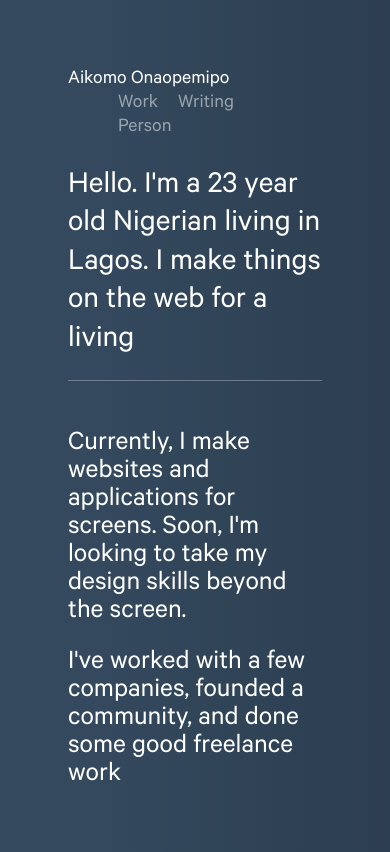
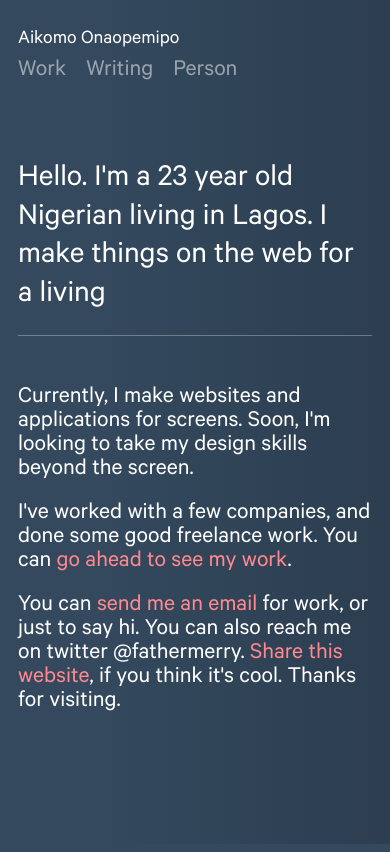
Before and after one commit to fathermerry/opemipo.com, a PHP site: page / in a window 390 px wide. Run offline with PHP 8.4, Linux system fonts and the light colour scheme.

Commit message:
Responsiveness and introduction section

```diff
--- a/css/style.less
+++ b/css/style.less
@@ -10,7 +10,6 @@ body {
     font-weight: 400;
     overflow-x: hidden;
     -webkit-font-smoothing: antialiased;
-    height: 100%;
 }
 
 *,
@@ -216,6 +215,11 @@ section {
 @blue: #5B84BE;
 @purple: #6B5BBE;
 @gray: #D8D8D8;
+//Media Queries
+@mobile: ~"all and (min-width: 320px) and (max-width: 640px)";
+@tablet: ~"all and (min-width: 320px) and (max-width: 959px)";
+@custom: ~"all and (min-width: 320px) and (max-width: 1024px)";
+@desktop: ~"all and (min-width: 960px) and (max-width: 1199px)";
 // Typography
 h1,
 .h1 {
@@ -226,6 +230,9 @@ h1,
 
 h2 {
     font-size: 28px;
+    @media @mobile {
+        font-size: 24px;
+    }
 }
 
 h3 {
@@ -236,6 +243,19 @@ h3 {
 // Main Styles
 body {
     padding: 60px;
+    @media @mobile {
+        padding: 20px 10px 50px;
+    }
+}
+
+.bg {
+    position: fixed;
+    left: 0;
+    top: 0;
+    z-index: -1;
+    opacity: 0;
+    width: 100%;
+    height: 100%;
     background-image: linear-gradient(90deg, rgb(52, 73, 94) 25%, rgb(44, 62, 80) 100%);
     background-image: -moz-linear-gradient(left, rgb(52, 73, 94) 25%, rgb(44, 62, 80) 100%);
     background-image: -webkit-linear-gradient(left, rgb(52, 73, 94) 25%, rgb(44, 62, 80) 100%);
@@ -243,19 +263,22 @@ body {
     background-image: -ms-linear-gradient(left, rgb(52, 73, 94) 25%, rgb(44, 62, 80) 100%);
     transition: 1s;
     -webkit-transition: 1s;
-    &.work {
+    &.bg-work {
         background-image: linear-gradient(90deg, rgb(155, 89, 182) 25%, rgb(142, 68, 173) 100%);
         background-image: -moz-linear-gradient(left, rgb(155, 89, 182) 25%, rgb(142, 68, 173) 100%);
         background-image: -webkit-linear-gradient(left, rgb(155, 89, 182) 25%, rgb(142, 68, 173) 100%);
         background-image: -o-linear-gradient(left, rgb(155, 89, 182) 25%, rgb(142, 68, 173) 100%);
         background-image: -ms-linear-gradient(left, rgb(155, 89, 182) 25%, rgb(142, 68, 173) 100%);
     }
-    &.writing {
+    &.bg-writing {
         background-image: linear-gradient(90deg, rgb(157, 4, 4) 25%, rgb(127, 0, 0) 100%);
         background-image: -moz-linear-gradient(left, rgb(157, 4, 4) 25%, rgb(127, 0, 0) 100%);
         background-image: -webkit-linear-gradient(left, rgb(157, 4, 4) 25%, rgb(127, 0, 0) 100%);
         background-image: -o-linear-gradient(left, rgb(157, 4, 4) 25%, rgb(127, 0, 0) 100%);
         background-image: -ms-linear-gradient(left, rgb(157, 4, 4) 25%, rgb(127, 0, 0) 100%);
+    }
+    &.visible {
+        opacity: 1;
     }
 }
 
@@ -304,9 +327,7 @@ body {
             text-decoration: underline;
         }
     }
-    > ul {
-        float: left;
-        margin-left: 50px;
+    ul {
         li {
             float: left;
             margin-right: 20px;
@@ -323,6 +344,24 @@ body {
                 }
             }
         }
+        &.main-menu {
+            float: left;
+            margin-left: 50px;
+        }
+        &.right-menu {
+            float: right;
+        }
+        @media @mobile {
+            &.main-menu {
+                margin-left: 0;
+                margin-top: 5px;
+                margin-bottom: 40px;
+                font-size: 24px;
+            }
+            &.right-menu {
+                display: none;
+            }
+        }
     }
 }
 
@@ -330,8 +369,11 @@ body {
     margin: 100px 0 0;
     padding: 0;
     max-width: 700px;
-    h1 {
-        display: inline;
+    .text {
+        display: block;
+    }
+    .typed-cursor {
+        display: none;
     }
 }
 
@@ -349,6 +391,11 @@ body {
         color: white;
         &:hover {
             text-decoration: underline;
+        }
+    }
+    &.muted {
+        a {
+            color: rgb(255, 137, 142);
         }
     }
 }
@@ -377,6 +424,10 @@ body {
     background: white;
     padding: 20px 50px;
     color: #333;
+    @media @mobile {
+        width: ~"calc(100% + 20px)";
+        padding: 10px 20px;
+    }
     section {
         padding-right: 50%;
         padding-bottom: 35px;
@@ -385,6 +436,9 @@ body {
         position: relative;
         h1 {
             color: #333;
+        }
+        @media @mobile {
+            padding-right: 0;
         }
     }
     article {
@@ -420,6 +474,9 @@ body {
         &.sample-3 {
             bottom: auto;
             top: 20%;
+        }
+        @media @mobile {
+            display: none;
         }
     }
 }
--- a/index.html
+++ b/index.html
@@ -40,21 +40,27 @@
     <div class="frame frame-right"></div>
     <div class="frame frame-top"></div>
     <div class="frame frame-bottom"></div>
+    <div id="bg-introduction" class="bg"></div>
+    <div id="bg-work" class="bg bg-work"></div>
     <div class="menu">
         <a class="title" href="#">Aikomo Onaopemipo</a>
-        <ul>
+        <ul class="main-menu">
             <li data-menu="work"><a href="#work">Work</a></li>
             <li><a target="_blank" href="http://medium.com/@fathermerry">Writing</a></li>
             <li data-menu="person"><a href="#person">Person</a></li>
         </ul>
+        <ul class="right-menu">
+            <li><a href="mailto:?subject=Hi%20Opemipo">opemipoaikomo@gmail.com</a></li>
+        </ul>
     </div>
     <div class="byline h1">
-        <h1></h1>
+        <span class="text"></span>
     </div>
     <div class="divider"></div>
-    <div id="introduction-content" class="content animated fadeInUp">
+    <div id="introduction-content" class="content muted animated fadeInUp">
         <h2>Currently, I make websites and applications for screens. Soon, I'm looking to take my design skills beyond the screen.</h2>
-        <h2>I've <a href="#work">worked with a few companies</a>, <a href="#work">founded a community</a>, and <a href="#work">done some good freelance work</a></h2>
+        <h2>I've worked with a few companies, and done some good freelance work. You can <a href="#work">go ahead to see my work</a>.</h2>
+        <h2>You can <a href="mailto:?subject=Hi%20Opemipo">send me an email</a> for work, or just to say hi. You can also reach me on twitter @fathermerry. <a href="https://twitter.com/intent/tweet/?text=You+should+see+Opemipo's+website.+Pretty+neat&via=fathermerry" target="_blank">Share this website</a>, if you think it's cool. Thanks for visiting.</h2>
     </div>
     <div id="work-content" class="content animated fadeInUp">
         <h2>I write javascript and ruby and design real good. I've been a designer since 2013, and crossed into core front-end engineering and some backend in 2015.</h2>
--- a/js/main.js
+++ b/js/main.js
@@ -15,9 +15,10 @@ $(function() {
         state = states.indexOf(new_state) <= -1 ? "introduction" : new_state;
 
         if (state != current_state) {
-            $('body').removeClass().addClass(new_state);
+            $('.bg').removeClass('visible');
+            $('#bg-' + state).addClass('visible');
             $('.menu ul li').removeClass('active');
-            $('.menu ul li[data-menu="' + new_state + '"]').addClass('active');
+            $('.menu ul li[data-menu="' + state + '"]').addClass('active');
             current_state = state;
             play_content({
                 reset: animation_played
@@ -35,11 +36,11 @@ $(function() {
         }
 
         if (options.reset) {
-            $(".byline h1").data('typed').pauseTyping();
-            $(".byline h1").removeData('typed');
+            $(".byline .text").data('typed').pauseTyping();
+            $(".byline .text").removeData('typed');
         }
 
-        $(".byline h1").typed({
+        $(".byline .text").typed({
             strings: messages[state],
             callback: function() {
                 $('.byline .typed-cursor').remove();
```
Also changed, not shown: css/style.min.css.
